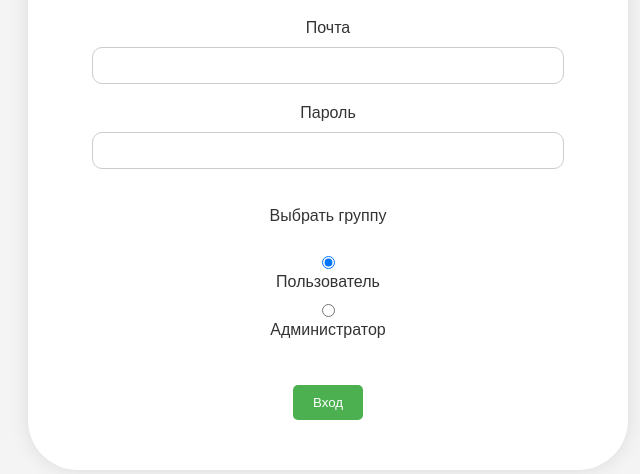
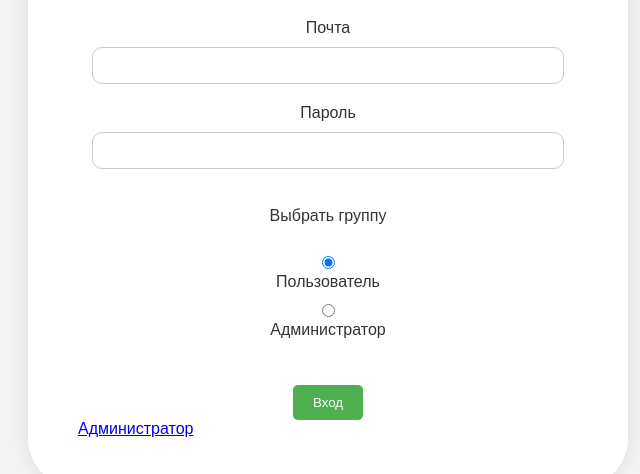
Before and after one commit to Dissectingtrue/mymarkett, a plain HTML site: page project/wwwroot/login.html in a window 1280 px wide. Shown: the part 161-635 px from the top of the page, without its empty margins (312-952 px from the left). Drawn offline with Linux system fonts and the light colour scheme.

Commit message:
Update login.html

```diff
--- a/project/wwwroot/login.html
+++ b/project/wwwroot/login.html
@@ -21,6 +21,7 @@
             <label for="admin-role">Администратор</label><br><br>
             <input type="submit" value="Вход">
         </form>
+            <a href="adshop.html">Администратор</a>
     </div>
         <script>
         document.getElementById('login-form').addEventListener('submit', function(event) {
```
